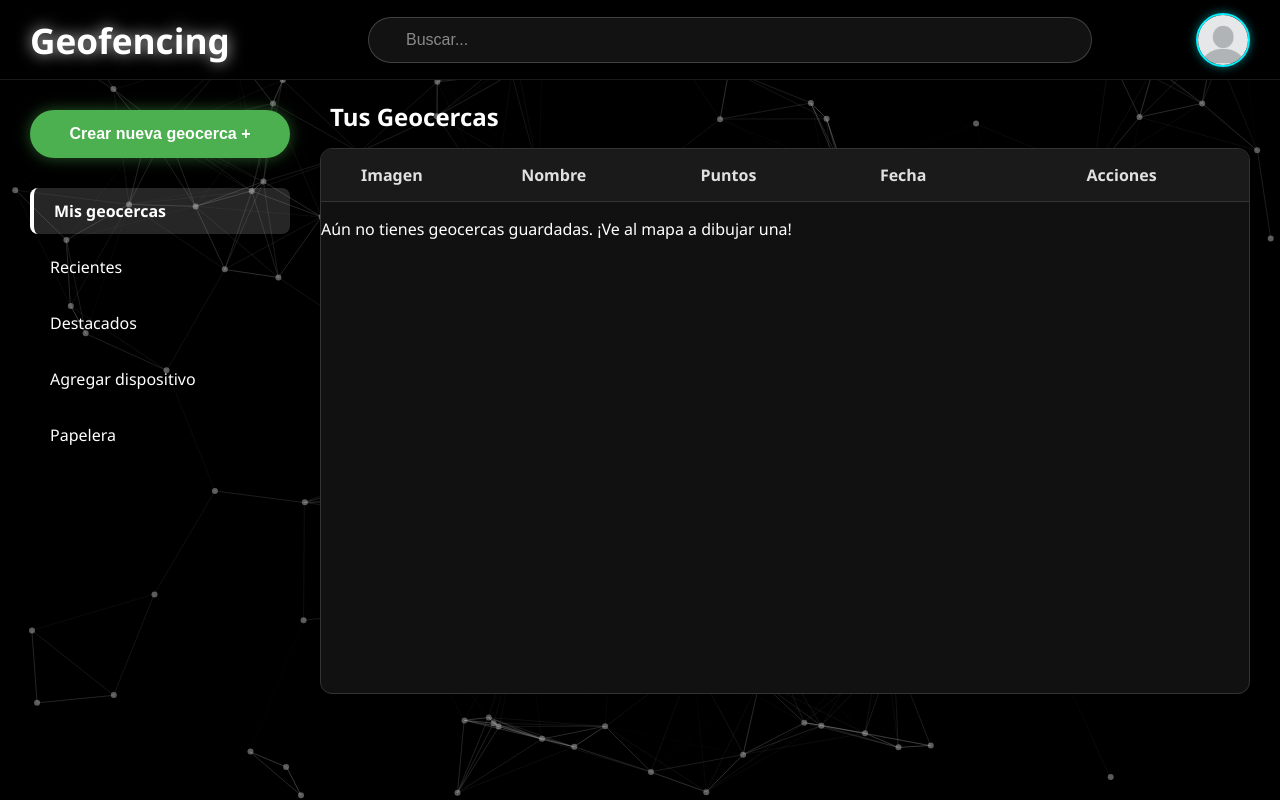
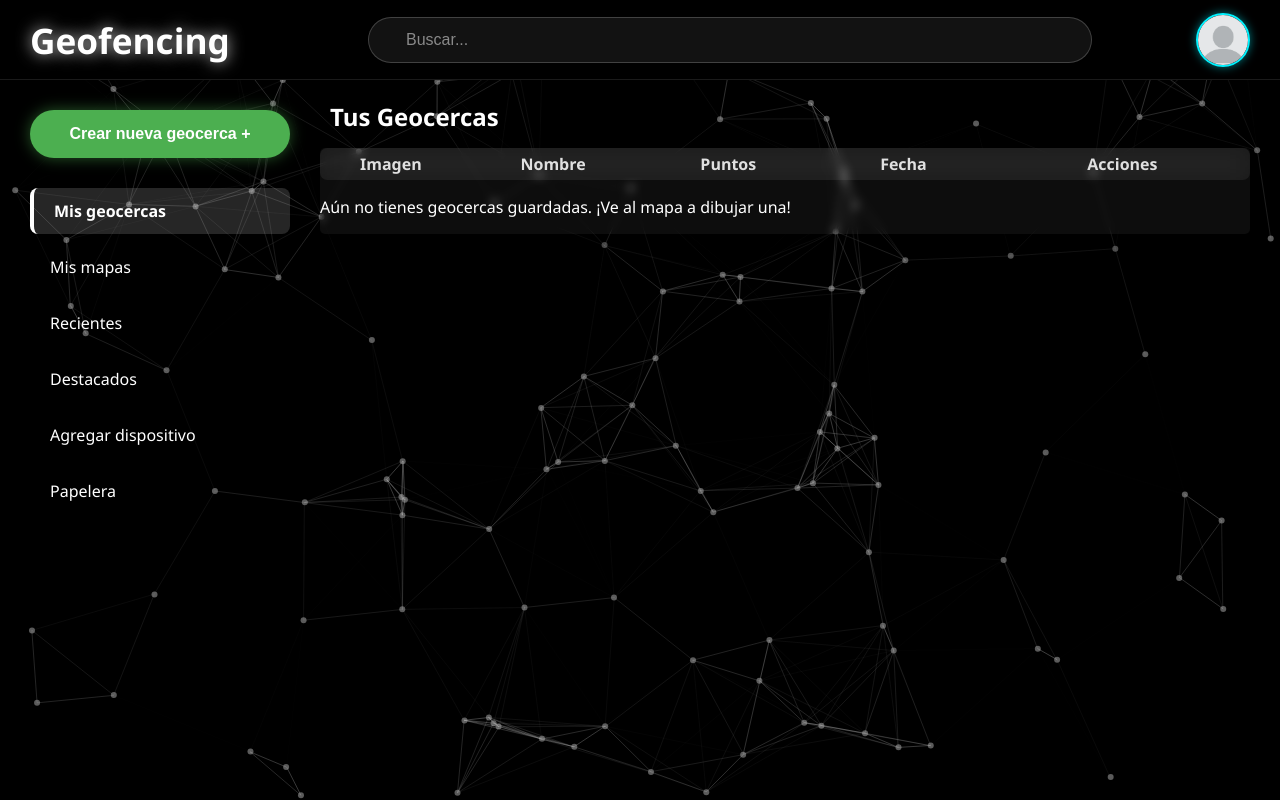
Before and after one commit to arturhjuarez/Geofencing-1, a Flask app: page /profile in a window 1280 px wide. Run offline with Flask 3, Linux system fonts and the light colour scheme; a user stored in the database is signed in; some libraries are stand-ins or nearby versions.

Commit message:
Integración de Mapas 2

```diff
--- a/backend/app.py
+++ b/backend/app.py
@@ -59,8 +59,11 @@ class Mapa(db.Model):
     id_usuario = db.Column(db.Integer, db.ForeignKey('Usuarios.id'), nullable=False)
     nombre_mapa = db.Column(db.String(100), nullable=False)
     fecha_creacion = db.Column(db.DateTime, default=datetime.now)
-    # Relación para que un mapa sepa qué geocercas tiene adentro
     geocercas = db.relationship('Geocerca', backref='mapa', lazy=True)
+
+    @property
+    def cantidad_geocercas(self):
+        return len(self.geocercas)
 
 class Geocerca(db.Model):
     __tablename__ = 'Geocercas'
@@ -224,6 +227,10 @@ def add_zone():
     data = request.get_json()
     nombre = data.get('name')
     puntos = data.get('points')
+
+    # --- CAMBIO 1: Recibir el ID del mapa desde JavaScript ---
+    id_mapa_recibido = data.get('map_id')
+
     user_email = session.get('user_email')
 
     if not user_email:
@@ -240,6 +247,7 @@ def add_zone():
         # 2. Creamos la nueva geocerca
         nueva_zona = Geocerca(
             id_usuario=user.id,
+            id_mapa=id_mapa_recibido, # --- CAMBIO 2: Asignarla a su mapa de inmediato ---
             nombre_zona=nombre,
             coordenadas_json=json.dumps(puntos)
         )
@@ -248,7 +256,8 @@ def add_zone():
         db.session.add(nueva_zona)
         db.session.commit()
 
-        print(f"✅ Éxito: Geocerca '{nombre}' guardada con SQLAlchemy")
+        # Actualizamos tu print para que también te avise en qué mapa se guardó
+        print(f"✅ Éxito: Geocerca '{nombre}' guardada en R2-D2 (Mapa ID: {id_mapa_recibido})")
         return jsonify({"message": "Ok"}), 200
 
     except Exception as e:
@@ -257,33 +266,30 @@ def add_zone():
         # Ahora el error real viajará hasta tu navegador
         return jsonify({"message": str(e)}), 500
 
-# RUTA AL PERFIL (AQUÍ ESTÁ LA VERSIÓN ÚNICA Y CORRECTA)
+# RUTA AL PERFIL
 @app.route("/profile")
 def profile():
-    # 1. Verificar sesión
     user_email = session.get('user_email')
     user_name = session.get('user_name')
 
     if not user_email:
         return redirect(url_for('home'))
 
-    # 2. Buscamos al usuario actual en la base de datos
     user = User.query.filter_by(email=user_email).first()
 
-    # 3. Obtenemos todas las geocercas vinculadas a este usuario
     if user:
         mis_zonas = Geocerca.query.filter_by(id_usuario=user.id).all()
-        # Esto imprimirá en tu terminal cuántas encontró para asegurarnos de que funciona
-        print(f"DEBUG: Encontré {len(mis_zonas)} geocercas para {user.nombre}")
+        # --- NUEVO: Consultamos los mapas ---
+        mis_mapas = Mapa.query.filter_by(id_usuario=user.id).all()
     else:
         mis_zonas = []
+        mis_mapas = [] # Lista vacía si no hay
 
-    # 4. Enviamos TODO al HTML (incluyendo la variable 'geocercas')
     return render_template('profile.html',
                            email_html=user_email,
                            nombre_html=user_name,
-                           geocercas=mis_zonas)
-
+                           geocercas=mis_zonas,
+                           mapas=mis_mapas) # Pasamos los mapas a la plantilla
 # ----- ELIMINAR GEOCERCA -----------
 @app.route("/api/delete_zone/<int:id_zona>", methods=['POST'])
 def delete_zone(id_zona):
@@ -377,6 +383,32 @@ def save_map():
         print(f"❌ Error al guardar el mapa: {str(e)}")
         return jsonify({"message": str(e)}), 500
 
+@app.route("/api/get_map_zones/<int:id_mapa>", methods=['GET'])
+def get_map_zones(id_mapa):
+    import json # Aseguramos que json esté cargado
+
+    user_email = session.get('user_email')
+    if not user_email:
+        return jsonify({"message": "No autorizado"}), 401
+
+    user = User.query.filter_by(email=user_email).first()
+    mapa = Mapa.query.filter_by(id_mapa=id_mapa, id_usuario=user.id).first()
+
+    if not mapa:
+        return jsonify({"message": "Mapa no encontrado"}), 404
+
+    zonas_data = []
+    # Sacamos todas las geocercas que pertenecen a este mapa
+    for zona in mapa.geocercas:
+        zonas_data.append({
+            "nombre": zona.nombre_zona,
+            "puntos": json.loads(zona.coordenadas_json)
+        })
+
+    return jsonify({
+        "nombre_mapa": mapa.nombre_mapa,
+        "zonas": zonas_data
+    }), 200
 # --- ESTO SIEMPRE DEBE IR HASTA EL FINAL DEL ARCHIVO ---
 if __name__ == "__main__":
     socketio.run(app, host='0.0.0.0', port=5000, debug=True)
--- a/backend/static/css/dashboard.css
+++ b/backend/static/css/dashboard.css
@@ -169,11 +169,13 @@
 .dash-view {
     overflow-y: auto;
     padding-right: 10px;
+
 }
 
 .data-panel {
     background: rgba(255, 255, 255, 0.05);
     border: 1px solid rgba(255, 255, 255, 0.1);
+    backdrop-filter: blur(12px);
     border-radius: 20px;
     min-height: 80%;
     padding: 30px;
@@ -286,9 +288,10 @@
 .geofence-panel {
     padding: 0;
     overflow: hidden;
-    border-radius: 12px;
-    border: 1px solid #333;
-    background-color: #111;
+    border-radius: 5px;
+    background: rgba(255, 255, 255, 0.05);
+    border: transparent;
+    backdrop-filter: blur(5px);
     max-width: 950px;
     margin: 0 auto;
 }
@@ -297,19 +300,21 @@
 .table-header {
     display: flex;
     margin: 0;
-    background-color: #1a1a1a;
-    padding: 15px 40px;
-    border-bottom: 1px solid #333;
+    background: rgba(255, 255, 255, 0.05);
+    border: transparent;
+    backdrop-filter: blur(12px);
+    padding: 5px 40px;
+
     font-weight: bold;
     color: #e0e0e0;
-    border-radius: 0;
+    border-radius: 7px;
 }
 
 
 .table-row {
     display: flex;
     align-items: center;
-    padding: 15px 40px;
+    padding: 5px 40px;
     margin-bottom: 0 !important;
     border-bottom: 1px solid #333;
     border-radius: 0 !important;
@@ -400,8 +405,8 @@
 }
 
 .btn-action-delete {
-    background-color: #ac0202;
-    color: white;
+    background-color: transparent;
+    color: #ac0202;;
     border: none;
     padding: 8px 16px;
     border-radius: 30px;
@@ -409,7 +414,7 @@
     cursor: pointer;
     width: auto;
     font-size: 1rem;
-    box-shadow: 0 0 10px rgba(191, 0, 0, 0.5);
+    /*box-shadow: 0 0 10px rgba(191, 0, 0, 0.5);*/
     margin: 0;
     transition: all 0.3s ease;
     flex: 1;
@@ -419,7 +424,7 @@
 }
 
 .btn-action-delete:hover {
-    box-shadow: 0 0 20px rgba(255, 0, 0, 0.8);
+    /*box-shadow: 0 0 20px rgba(255, 0, 0, 0.8);*/
     transform: translateY(-2px);
 }
 
@@ -499,3 +504,11 @@
     box-shadow: 0 0 20px rgba(255, 0, 0, 0.8);
     transform: translateY(-2px);
 }
+
+.clickable-row {
+    cursor: pointer;
+    transition: background 0.2s;
+}
+.clickable-row:hover {
+    background-color: rgba(255, 255, 255, 0.05);
+}
--- a/backend/static/js/dashboard.js
+++ b/backend/static/js/dashboard.js
@@ -127,3 +127,34 @@ if (searchInput) {
         });
     });
 }
+
+document.addEventListener('DOMContentLoaded', () => {
+    const btnTabGeocercas = document.getElementById('btn-tab-geocercas');
+    const btnTabMapas = document.getElementById('btn-tab-mapas');
+    const seccionGeocercas = document.getElementById('seccion-geocercas');
+    const seccionMapas = document.getElementById('seccion-mapas');
+
+    if(btnTabGeocercas && btnTabMapas) {
+        btnTabGeocercas.addEventListener('click', (e) => {
+            e.preventDefault(); // Evita que la página salte
+            seccionGeocercas.style.display = 'block';
+            seccionMapas.style.display = 'none';
+
+            btnTabGeocercas.classList.add('active');
+            btnTabMapas.classList.remove('active');
+        });
+
+        btnTabMapas.addEventListener('click', (e) => {
+            e.preventDefault();
+            seccionGeocercas.style.display = 'none';
+            seccionMapas.style.display = 'block';
+
+            btnTabMapas.classList.add('active');
+            btnTabGeocercas.classList.remove('active');
+        });
+    }
+});
+
+function irAlMapa(idMapa) {
+    window.location.href = `/map?map_id=${idMapa}`;
+}
--- a/backend/templates/profile.html
+++ b/backend/templates/profile.html
@@ -57,7 +57,8 @@
                 </button>
 
                 <nav class="side-nav">
-                    <a href="#" class="nav-link active">Mis geocercas</a>
+                    <a href="#" id="btn-tab-geocercas" class="nav-link active">Mis geocercas</a>
+                    <a href="#" id="btn-tab-mapas" class="nav-link">Mis mapas</a>
                     <a href="#" class="nav-link">Recientes</a>
                     <a href="#" class="nav-link">Destacados</a>
                     <a href="#" class="nav-link">Agregar dispositivo</a>
@@ -66,8 +67,9 @@
             </aside>
 
             <main class="dash-view profile-view">
+
+                <div id="seccion-geocercas">
                     <h2 class="section-title">Tus Geocercas</h2>
-
                     <div class="data-panel geofence-panel">
                         <div class="geofence-table-container">
 
@@ -82,26 +84,12 @@
                             <div class="table-body">
                                 {% for zona in geocercas %}
                                 <div class="table-row" data-coords='{{ zona.coordenadas_json }}' onclick="viajarAlMapa(this)">
-                                <div class="col-img">
-                                    <div class="img-placeholder"></div>
-                                </div>
-
+                                    <div class="col-img"><div class="img-placeholder"></div></div>
                                     <div class="col-name">{{ zona.nombre_zona }}</div>
-
-                                <div class="col-coords">
-                                    {{ zona.cantidad_puntos }} puntos
-                                </div>
-
-                                <div class="col-date">
-                                    {{ zona.fecha_creacion.strftime('%d/%m/%Y') if zona.fecha_creacion else 'N/D' }}
-                                </div>
-
+                                    <div class="col-coords">{{ zona.cantidad_puntos }} puntos</div>
+                                    <div class="col-date">{{ zona.fecha_creacion.strftime('%d/%m/%Y') if zona.fecha_creacion else 'N/D' }}</div>
                                     <div class="col-actions">
-                                    <button class="btn-action-delete"
-                                            title="Eliminar geocerca"
-                                            onclick="event.stopPropagation(); eliminarGeocerca('{{ zona.id_geocerca }}')">
-                                        Eliminar
-                                    </button>
+                                        <button class="btn-action-delete" title="Eliminar geocerca" onclick="event.stopPropagation(); eliminarGeocerca('{{ zona.id_geocerca }}')">Eliminar</button>
                                     </div>
                                 </div>
                                 {% else %}
@@ -111,6 +99,40 @@
                                 {% endfor %}
                             </div>
 
+                        </div>
+                    </div>
+                </div>
+
+                <div id="seccion-mapas" style="display: none;">
+                    <h2 class="section-title">Tus Mapas</h2>
+                    <div class="data-panel geofence-panel">
+                        <div class="geofence-table-container">
+
+                            <div class="table-header">
+                                <div class="col-name">Nombre del Mapa</div>
+                                <div class="col-coords">Geocercas</div>
+                                <div class="col-date">Fecha</div>
+                                <div class="col-actions">Acciones</div>
+                            </div>
+
+                            <div class="table-body">
+                                {% for mapa in mapas %}
+                                <div class="table-row clickable-row" onclick="irAlMapa('{{ mapa.id_mapa }}')">
+                                    <div class="col-name">{{ mapa.nombre_mapa }}</div>
+                                    <div class="col-coords">{{ mapa.cantidad_geocercas }} geocercas</div>
+                                    <div class="col-date">{{ mapa.fecha_creacion.strftime('%d/%m/%Y') if mapa.fecha_creacion else 'N/D' }}</div>
+                                    <div class="col-actions">
+                                        <button class="btn-action-delete" title="Eliminar mapa" onclick="event.stopPropagation(); eliminarMapa('{{ mapa.id_mapa }}')">Eliminar</button>
+                                    </div>
+                                </div>
+                                {% else %}
+                                <div class="no-data">
+                                    <p>Aún no tienes mapas guardados. ¡Ve al mapa a crear uno!</p>
+                                </div>
+                                {% endfor %}
+                            </div>
+
+                        </div>
                     </div>
                 </div>
             </main>
```
Also changed, not shown: backend/static/css/map.css (+4 -3 lines), backend/static/js/map.js (+61 -22 lines). Lines whose indentation alone changed are shown as unchanged.
